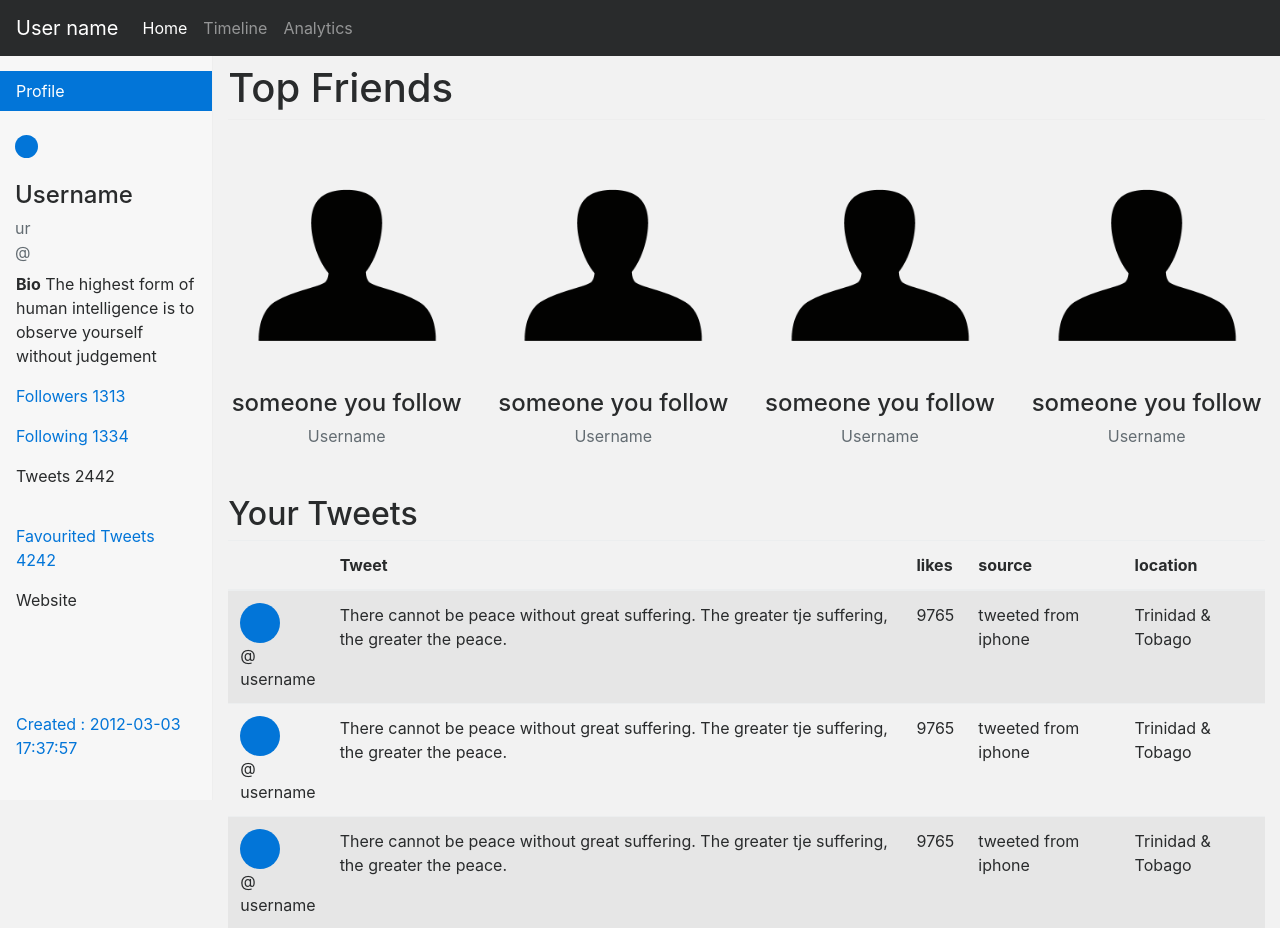
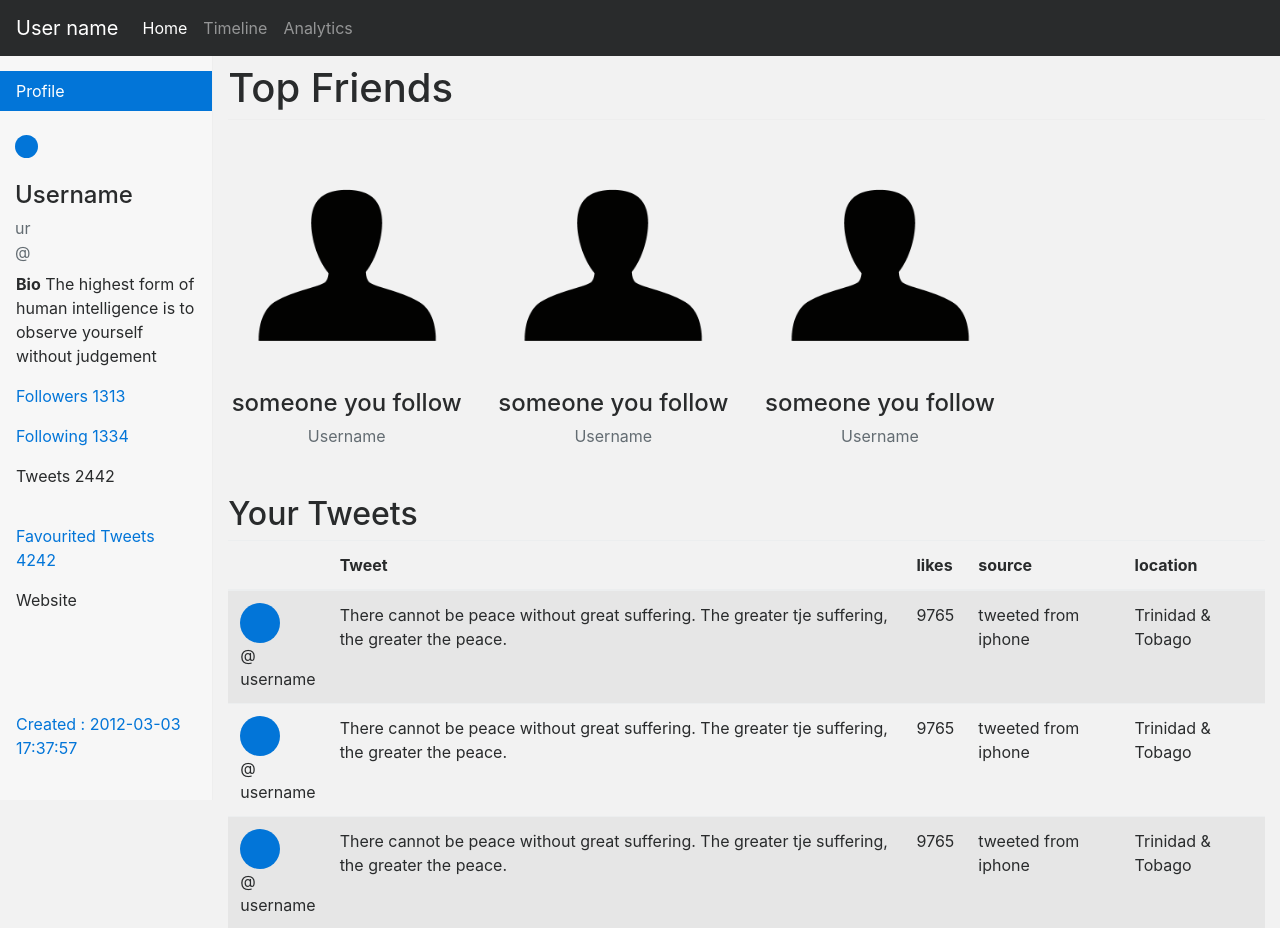
Before and after one commit to KyealLawrence/WebProjectTwitter, a Flask app: page /profile in a window 1280 px wide. Shown: the top 928 px of the page. Run offline with Flask 2, Linux system fonts and the light colour scheme; some libraries are stand-ins or nearby versions.

Commit message:
change to firends update

```diff
--- a/templates/profile.html
+++ b/templates/profile.html
@@ -105,11 +105,6 @@
               <h4>someone you follow</h4>
               <div class="text-muted">Username</div>
             </div>
-            <div class="col-6 col-sm-3 placeholder">
-              <img src="/static/images/user.png" width="220" height="250" alt="Generic placeholder thumbnail">
-              <h4>someone you follow </h4>
-              <div class="text-muted">Username</div>
-            </div>
 
           </section>
 
```
